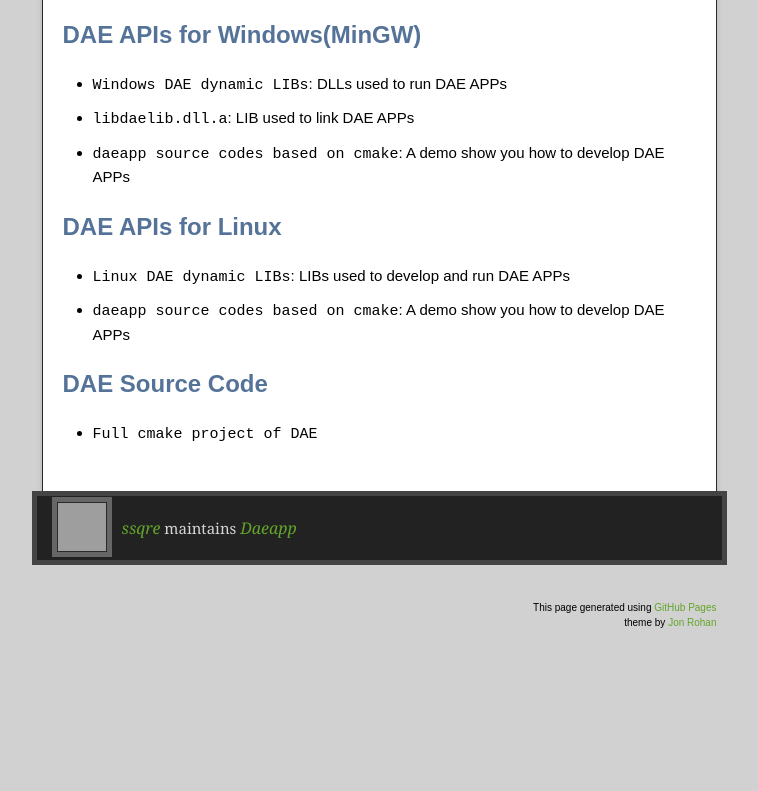
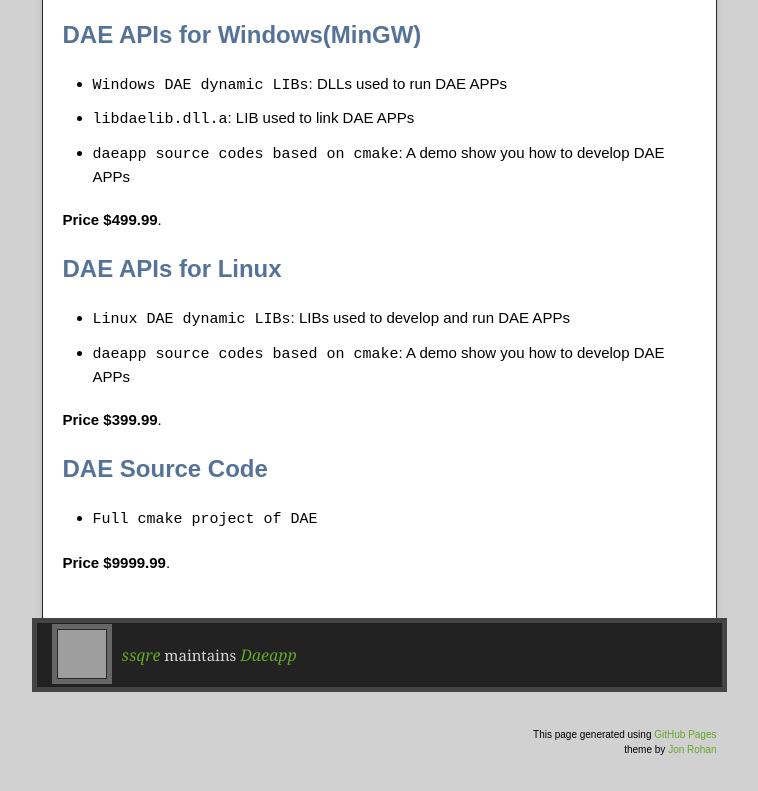
Before and after one commit to ssqre/daeapp, a plain HTML site: page index.html in a window 1280 px wide. Shown: the part 797-1588 px from the top of the page, without its empty margins (261-1019 px from the left). Before the commit the page ends 1517 px from the top, so only its background shows below. Drawn offline with nearby package versions, Linux system fonts and the light colour scheme; grey boxes are pictures that could not be loaded.

```diff
--- a/index.html
+++ b/index.html
@@ -81,6 +81,8 @@
 <code>daeapp source codes based on cmake</code>: A demo show you how to develop DAE APPs</li>
 </ul>
 
+<p><strong>Price $499.99</strong>. </p>
+
 <h2>
 <a id="dae-apis-for-linux" class="anchor" href="#dae-apis-for-linux" aria-hidden="true"><span class="octicon octicon-link"></span></a>DAE APIs for Linux</h2>
 
@@ -91,6 +93,8 @@
 <code>daeapp source codes based on cmake</code>: A demo show you how to develop DAE APPs</li>
 </ul>
 
+<p><strong>Price $399.99</strong>.</p>
+
 <h2>
 <a id="dae-source-code" class="anchor" href="#dae-source-code" aria-hidden="true"><span class="octicon octicon-link"></span></a>DAE Source Code</h2>
 
@@ -98,6 +102,8 @@
 <li>
 <code>Full cmake project of DAE</code> </li>
 </ul>
+
+<p><strong>Price $9999.99</strong>. </p>
         </article>
       </div>
     </div>
--- a/params.json
+++ b/params.json
@@ -1 +1 @@
-{"name":"Daeapp","tagline":"Generating kinds of digital audio effects from original audio file.","body":"## DAE v1.0\r\n\r\nDAE v1.0 supports following effects:\r\n\r\n+ **echo**:\t\techo effect\r\n+ **stereo**: \tstereo effect\r\n+ **tsm**:\t\ttime scale modification effect\r\n+ **pm**:\t\tpitch modification effect\r\n+ **flanger**: \tflanger effect\r\n+ **fade**:    \tfade in, fade out, fade across effect\r\n\r\n## DAEAPP\r\n\r\n+ `daeapp.exe`: daeapp for Windows.\r\n+ `daeapp`: daeapp for Linux.\r\n+ [Digital Audio Effects Using daeapp](http://www.amazon.com/gp/product/B013O2BCR0)\r\n\r\nGet `daeapp` for free: [Link](https://github.com/ssqre/daeapp)\r\n\r\n## DAE APIs for Windows(MinGW)\r\n\r\n+ `Windows DAE dynamic LIBs`: DLLs used to run DAE APPs\r\n+ `libdaelib.dll.a`: LIB used to link DAE APPs \r\n+ `daeapp source codes based on cmake`: A demo show you how to develop DAE APPs\r\n\r\n## DAE APIs for Linux\r\n\r\n+ `Linux DAE dynamic LIBs`: LIBs used to develop and run DAE APPs\r\n+ `daeapp source codes based on cmake`: A demo show you how to develop DAE APPs\r\n\r\n## DAE Source Code\r\n\r\n+ `Full cmake project of DAE` ","google":"UA-66555622-1","note":"Don't delete this file! It's used internally to help with page regeneration."}
+{"name":"Daeapp","tagline":"Generating kinds of digital audio effects from original audio file.","body":"## DAE v1.0\r\n\r\nDAE v1.0 supports following effects:\r\n\r\n+ **echo**:\t\techo effect\r\n+ **stereo**: \tstereo effect\r\n+ **tsm**:\t\ttime scale modification effect\r\n+ **pm**:\t\tpitch modification effect\r\n+ **flanger**: \tflanger effect\r\n+ **fade**:    \tfade in, fade out, fade across effect\r\n\r\n## DAEAPP\r\n\r\n+ `daeapp.exe`: daeapp for Windows.\r\n+ `daeapp`: daeapp for Linux.\r\n+ [Digital Audio Effects Using daeapp](http://www.amazon.com/gp/product/B013O2BCR0)\r\n\r\nGet `daeapp` for free: [Link](https://github.com/ssqre/daeapp)\r\n\r\n## DAE APIs for Windows(MinGW)\r\n\r\n+ `Windows DAE dynamic LIBs`: DLLs used to run DAE APPs\r\n+ `libdaelib.dll.a`: LIB used to link DAE APPs \r\n+ `daeapp source codes based on cmake`: A demo show you how to develop DAE APPs\r\n\r\n**Price $499.99**. \r\n\r\n## DAE APIs for Linux\r\n\r\n+ `Linux DAE dynamic LIBs`: LIBs used to develop and run DAE APPs\r\n+ `daeapp source codes based on cmake`: A demo show you how to develop DAE APPs\r\n\r\n**Price $399.99**.\r\n\r\n## DAE Source Code\r\n\r\n+ `Full cmake project of DAE` \r\n\r\n**Price $9999.99**. ","google":"UA-66555622-1","note":"Don't delete this file! It's used internally to help with page regeneration."}
```
